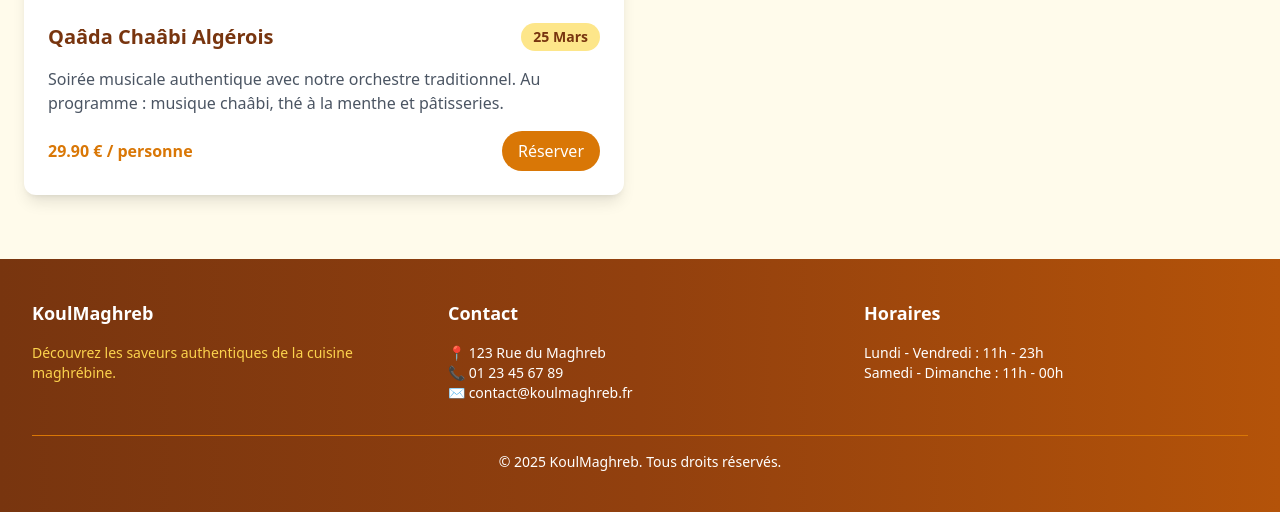
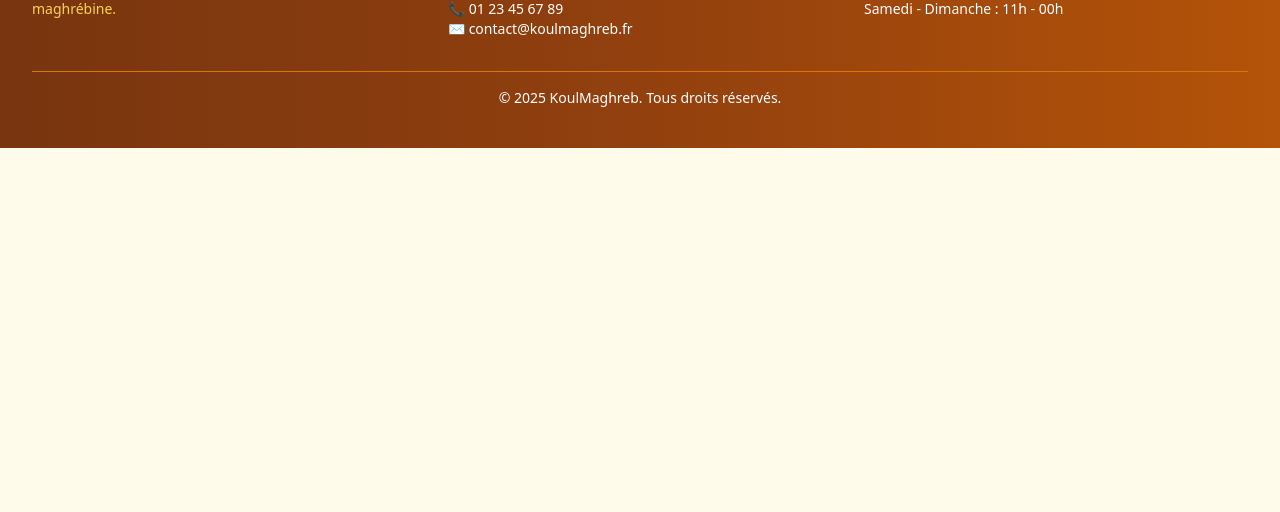
Before and after one commit to marouane-AITOUALI/restaurant, a Symfony app: template templates/Hello/hello.html.twig in a window 1280 px wide. Shown: the part 2556-3068 px from the top of the page. After the commit the page ends 2704 px from the top, so only its background shows below. Run offline with Twig, Linux system fonts and the light colour scheme; the template is opened without the code that fills it, so the values that code supplies are empty; some libraries are stand-ins or nearby versions.

Commit message:
add : assets and event controller
add : assets and event controller

```diff
--- a/src/Controller/MainController.php
+++ b/src/Controller/MainController.php
@@ -2,6 +2,7 @@
 
 namespace App\Controller;
 
+use App\Repository\EventRepository;
 use Symfony\Bundle\FrameworkBundle\Controller\AbstractController;
 use Symfony\Component\HttpFoundation\Response;
 use Symfony\Component\Routing\Annotation\Route;
@@ -9,10 +10,11 @@ use Symfony\Component\Routing\Annotation\Route;
 class MainController extends AbstractController
 {
     #[Route('/', name: 'app_hello')]
-    public function index(): Response
+    public function index(EventRepository $eventRepository): Response
     {
+        $events = $eventRepository->findAll();
         return $this->render('Hello/hello.html.twig', [
-            'message' => 'Bienvenue sur KoulMaghreb!'
+            'events' => $events,
         ]);
     }
     #[Route('/register', name: 'app_register')]
--- a/src/DataFixtures/AppFixtures.php
+++ b/src/DataFixtures/AppFixtures.php
@@ -133,7 +133,8 @@ class AppFixtures extends Fixture
             $evenement->setName("Evenement $e")
                       ->setDescription("Description for Evenement $e")
                       ->setDate(new \DateTime('+'.rand(1, 30).' days'))
-                      ->setPrice(mt_rand(1000, 5000) / 100);
+                      ->setPrice(mt_rand(1000, 5000) / 100)
+                      ->setPathImageEvent('./assets/images/events/koulMaghreb_event1.jpg');
             $manager->persist($evenement);
         }
 
--- a/templates/Hello/hello.html.twig
+++ b/templates/Hello/hello.html.twig
@@ -151,29 +151,30 @@
                 <p class="text-gray-600">Vivez des moments inoubliables</p>
             </div>
             <div class="grid md:grid-cols-2 gap-8">
+                {% for event in events %}
                     <div class="bg-white rounded-xl overflow-hidden shadow-lg">
-                    <img src="{{ asset('images/qaada.jpg') }}" alt="Qaâda Chaâbi" class="w-full h-48 object-cover">
+                        <img src="{{ asset(event.pathImageEvent) }}" alt="{{ event.name }}" class="w-full h-48 object-cover">
                         <div class="p-6">
                             <div class="flex justify-between items-start mb-4">
-                            <h3 class="text-xl font-bold text-amber-900">Qaâda Chaâbi Algérois</h3>
+                                <h3 class="text-xl font-bold text-amber-900">{{ event.name }}</h3>
                                 <span class="bg-amber-200 text-amber-900 px-3 py-1 rounded-full text-sm font-bold">
-                                25 Mars
+                                    {{ event.date|date('d M') }}
                                 </span>
                             </div>
-                        <p class="text-gray-600 mb-4">
-                            Soirée musicale authentique avec notre orchestre traditionnel.
-                            Au programme : musique chaâbi, thé à la menthe et pâtisseries.
-                        </p>
+                            <p class="text-gray-600 mb-4">{{ event.description }}</p>
                             <div class="flex justify-between items-center">
-                            <span class="text-amber-600 font-semibold">29.90 € / personne</span>
-                            <button class="px-4 py-2 bg-amber-600 text-white rounded-full hover:bg-amber-700 transition-colors duration-300">
+                                <span class="text-amber-600 font-semibold">{{ event.price }} € / personne</span>
+                                <a href="{{ path('event_reserve', {id: event.id}) }}" class="px-4 py-2 bg-amber-600 text-white rounded-full hover:bg-amber-700 transition-colors duration-300">
                                     Réserver
-                            </button>
+                                </a>
                             </div>
                         </div>
                     </div>
-                <!-- Ajoutez d'autres événements ici -->
+                {% else %}
+                    <p>Aucun événement à venir.</p>
+                {% endfor %}
             </div>
+
         </div>
     </section>
 
```
Also changed, not shown: migrations/Version20250117171800.php (added, +31 -0 lines), src/Controller/EventController.php (added, +26 -0 lines), src/Entity/Event.php (+15 -0 lines), templates/event/index.html.twig (added, +20 -0 lines), assets/images/events/koulMaghreb_event1.jpg (added), assets/images/events/koulMaghreb_event2.jpg (added). Lines whose indentation alone changed are shown as unchanged.
